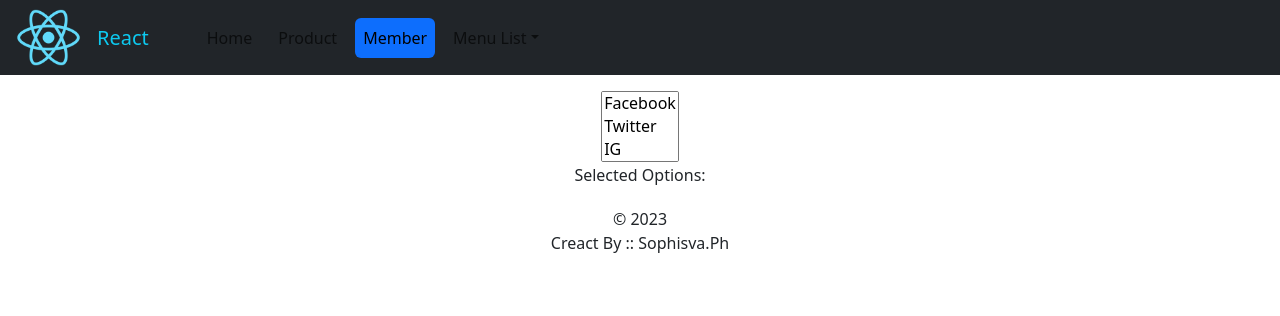
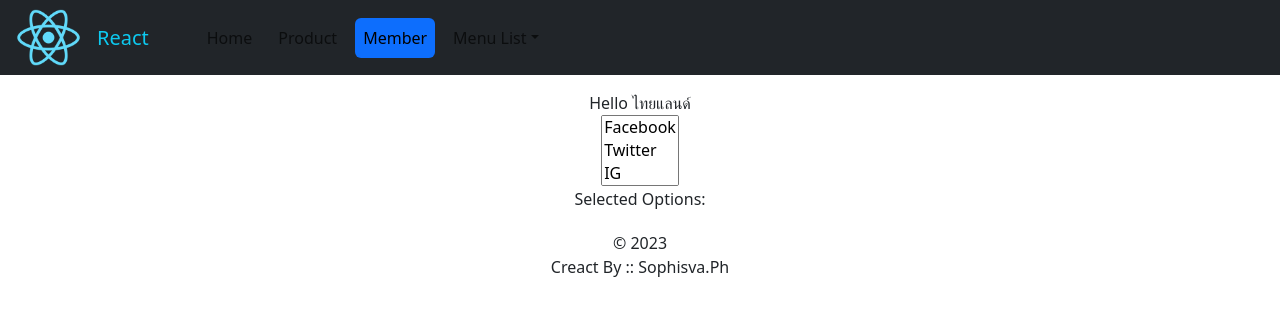
Before and after one commit to Sophisva/ReactLerning, a React (Create React App) app: page /member in a window 1280 px wide. Shown: the top 316 px of the page. Built offline with nearby package versions, Linux system fonts and the light colour scheme.

Commit message:
Test Endcode

```diff
--- a/src/component/Inputform.js
+++ b/src/component/Inputform.js
@@ -10,7 +10,9 @@ function Inputform() {
     };
 
   return (
+
     <div>
+      <label>Hello ไทยแลนด์</label><br />
         <select id="idse" name="idse[]" multiple size="3" onChange={handleSelectChange}>
             <option value="faceboook">Facebook</option>
             <option value="twitter">Twitter</option>
```
